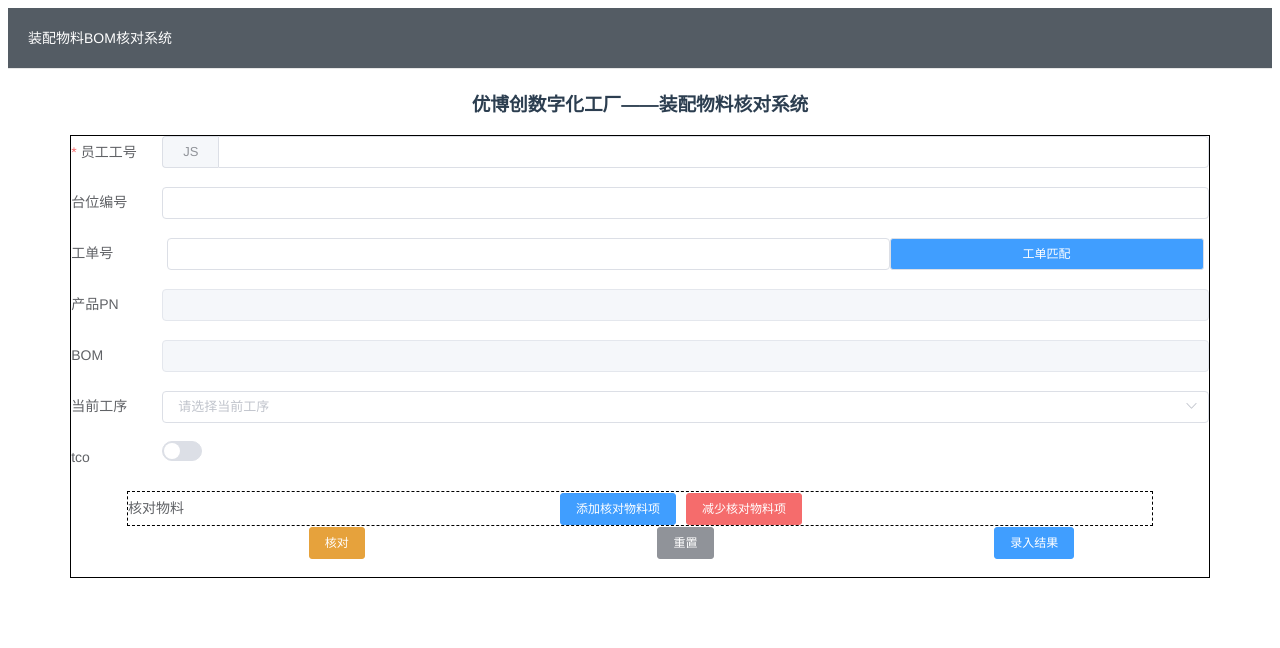
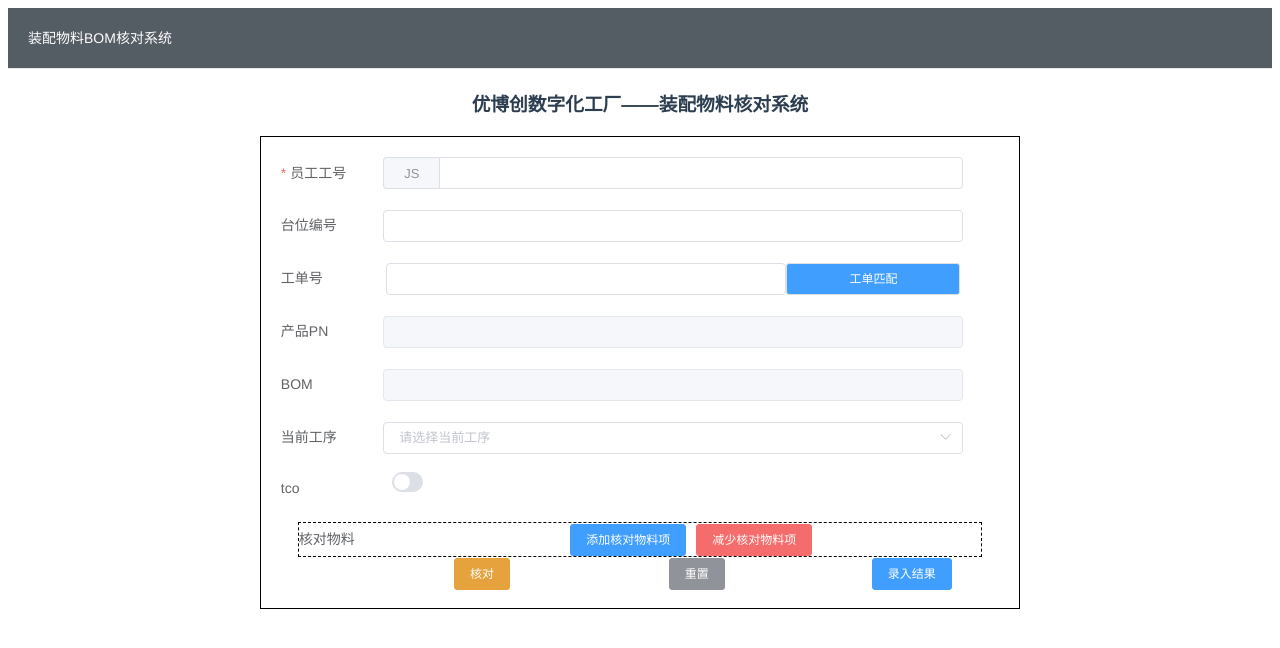
Before and after one commit to caoxunaaa/SuperxonEntryToolFront, a Vue app: page /#/assemble in a window 1280 px wide. Before the commit this address led to /#/assemble/assemble_material_check_system. Shown: the top 648 px of the page. Built offline with nearby package versions, Linux system fonts and the light colour scheme.

Commit message:
fix: 优化装配核对

```diff
--- a/src/components/assemble/AssembleMaterialCheckSystem.vue
+++ b/src/components/assemble/AssembleMaterialCheckSystem.vue
@@ -3,17 +3,17 @@
     <h3>
       优博创数字化工厂——装配物料核对系统
     </h3>
-    <div style="border: 1px solid black;margin:0 auto;width: 90%">
-      <el-form ref="form" :rules="rules" :model="form" label-width="8%" size="small" label-position="left">
-        <el-form-item label="员工工号" prop="worker_id">
+    <div style="border: 1px solid black;margin:20px auto;width: 60%">
+      <el-form ref="form" :rules="rules" :model="form" label-width="15%" size="small" label-position="left">
+        <el-form-item label="员工工号" prop="worker_id" style="margin-left: 20px;margin-top: 20px;width: 90%">
           <el-input v-model="form.worker_id" style="width:100%">
             <template slot="prepend">JS</template>
           </el-input>
         </el-form-item>
-        <el-form-item label="台位编号">
+        <el-form-item label="台位编号" style="margin-left: 20px;margin-top: 20px;width: 90%">
           <el-input v-model="form.station_id" ref="station_id" style="width:100%"></el-input>
         </el-form-item>
-        <el-form-item label="工单号">
+        <el-form-item label="工单号" style="margin-left: 20px;margin-top: 20px;width: 90%">
           <el-input v-model="form.work_order_number" ref="work_order_number" style="width:69%"
                     @blur="getPnAndBomByWorkerOrderNumber"
                     @keyup.enter.native="getPnAndBomByWorkerOrderNumber"></el-input>
@@ -21,13 +21,13 @@
             工单匹配
           </el-button>
         </el-form-item>
-        <el-form-item label="产品PN">
+        <el-form-item label="产品PN" style="margin-left: 20px;margin-top: 20px;width: 90%">
           <el-input v-model="form.pn" :disabled="true" style="width:100%"></el-input>
         </el-form-item>
-        <el-form-item label="BOM">
+        <el-form-item label="BOM" style="margin-left: 20px;margin-top: 20px;width: 90%">
           <el-input v-model="form.bom" :disabled="true" style="width:100%"></el-input>
         </el-form-item>
-        <el-form-item label="当前工序">
+        <el-form-item label="当前工序" style="margin-left: 20px;margin-top: 20px;width: 90%">
           <el-select v-model="form.process" placeholder="请选择当前工序" style="width:100%">
             <el-option
               v-for="item in process_options"
@@ -37,7 +37,7 @@
             </el-option>
           </el-select>
         </el-form-item>
-        <el-form-item label="tco" prop="tco">
+        <el-form-item label="tco" prop="tco" style="margin-left: 20px;">
           <el-switch v-model="form.tco" style="width:5%;float: left" @change="use_tco"></el-switch>
         </el-form-item>
         <el-form-item label="核对物料" style="border: 1px dashed black;margin:0 auto;width: 90%">
```
